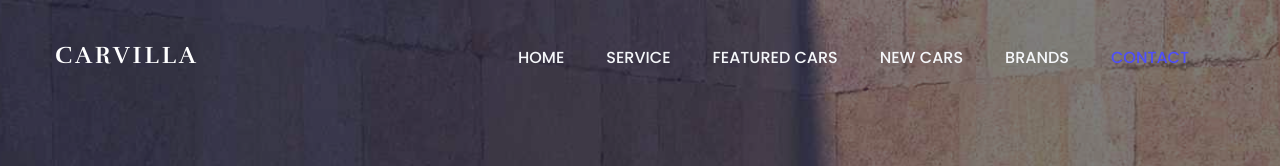
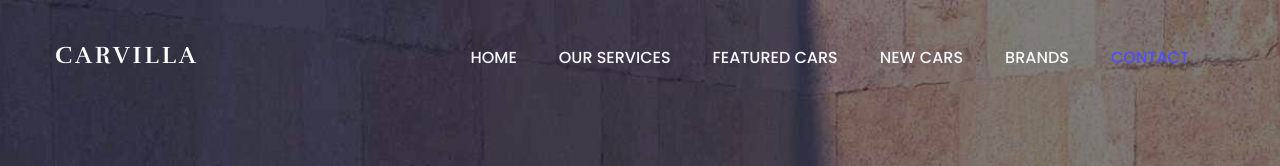
Before and after one commit to vinodhconnects/carvilla, a plain HTML site: page index.html in a window 1280 px wide. Shown: the top 166 px of the page. Drawn offline with nearby package versions, Linux system fonts and the light colour scheme.

Commit message:
new-change

```diff
--- a/index.html
+++ b/index.html
@@ -87,7 +87,7 @@
 				            <div class="collapse navbar-collapse menu-ui-design" id="navbar-menu">
 				                <ul class="nav navbar-nav navbar-right" data-in="fadeInDown" data-out="fadeOutUp">
 				                    <li class=" scroll active"><a href="#home">home</a></li>
-				                    <li class="scroll"><a href="#service">service</a></li>
+				                    <li class="scroll"><a href="#service">Our Services</a></li>
 				                    <li class="scroll"><a href="#featured-cars">featured cars</a></li>
 				                    <li class="scroll"><a href="#new-cars">new cars</a></li>
 				                    <li class="scroll"><a href="#brand">brands</a></li>
```
